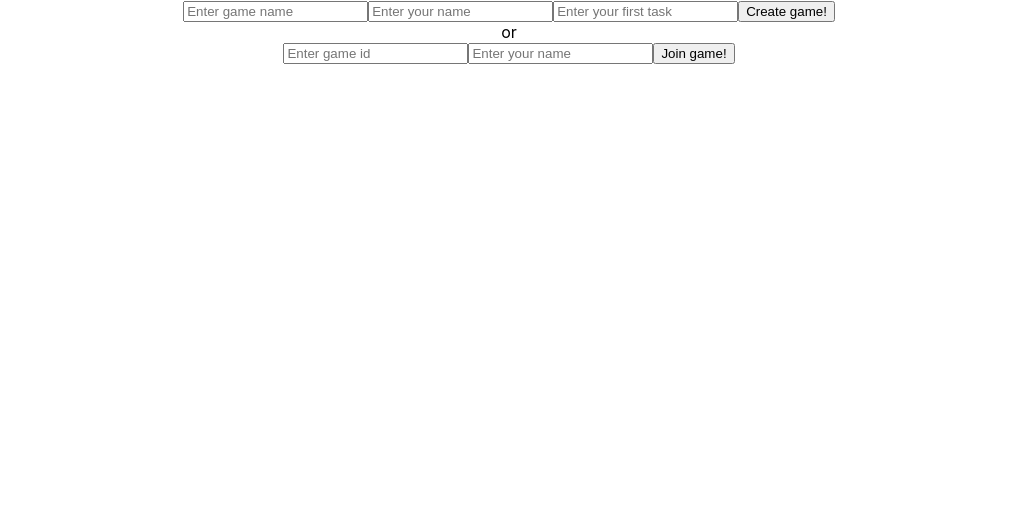
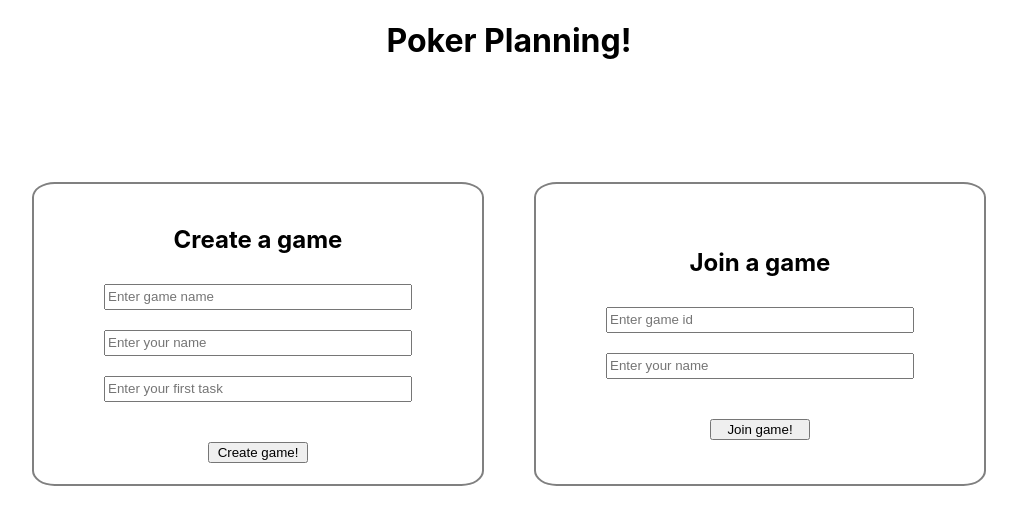
Before and after one commit to mhero/python-flask-socket-db, a React (Create React App) app in the folder poker-client/: page / in a window 1280 px wide. Shown: the top 524 px of the page, without its empty margins (131-1148 px from the left). Built offline with nearby package versions, Linux system fonts and the light colour scheme; no server answers.

Commit message:
Improve css

```diff
--- a/poker-client/src/app/App.css
+++ b/poker-client/src/app/App.css
@@ -2,17 +2,42 @@
   text-align: center;
 }
 
-.App-header {
-  background-color: #282c34;
-  min-height: 100vh;
+.main-panel {
+  display: flex;
+  justify-content: center;
+}
+
+.create-game-panel {
   display: flex;
   flex-direction: column;
+  justify-content: center;
   align-items: center;
-  justify-content: center;
-  font-size: calc(10px + 2vmin);
-  color: white;
+  padding: 50px;
+  margin-right: 50px;
 }
 
-.App-link {
-  color: #61dafb;
+.panel {
+  margin-top: 100px;
+  height: 200px;
+  border: 2px solid gray;
+  border-radius: 5%;
 }
+
+.join-game-panel {
+  display: flex;
+  flex-direction: column;
+  justify-content: center;
+  align-items: center;
+  padding: 50px;
+}
+
+input {
+  width: 300px;
+  line-height: 20px;
+  margin: 10px 20px ;
+}
+
+button {
+  margin-top: 30px;
+  width: 100px;
+}
--- a/poker-client/src/app/App.js
+++ b/poker-client/src/app/App.js
@@ -71,9 +71,11 @@ function App() {
 
   return (
     <div className="App">
+      <h1>Poker Planning!</h1>
       { step === 1 &&
-        <div>
-          <div>
+        <div className="main-panel">
+          <div className="panel create-game-panel">
+            <h2>Create a game</h2>
             <input type="text" id="game" name="game"
                 placeholder="Enter game name"
                 onChange={(event) => setGameName(event.target.value) }/>
@@ -85,8 +87,8 @@ function App() {
                 onChange={(event) => setTaskName(event.target.value) }/>
             <button type="button" onClick={createGame}>Create game!</button>
           </div>
-          or
-          <div>
+          <div className="panel join-game-panel">
+            <h2>Join a game</h2>
             <input type="text" id="game" name="game"
                   placeholder="Enter game id"
                   onChange={(event) => setGameId(event.target.value) }/>
```
